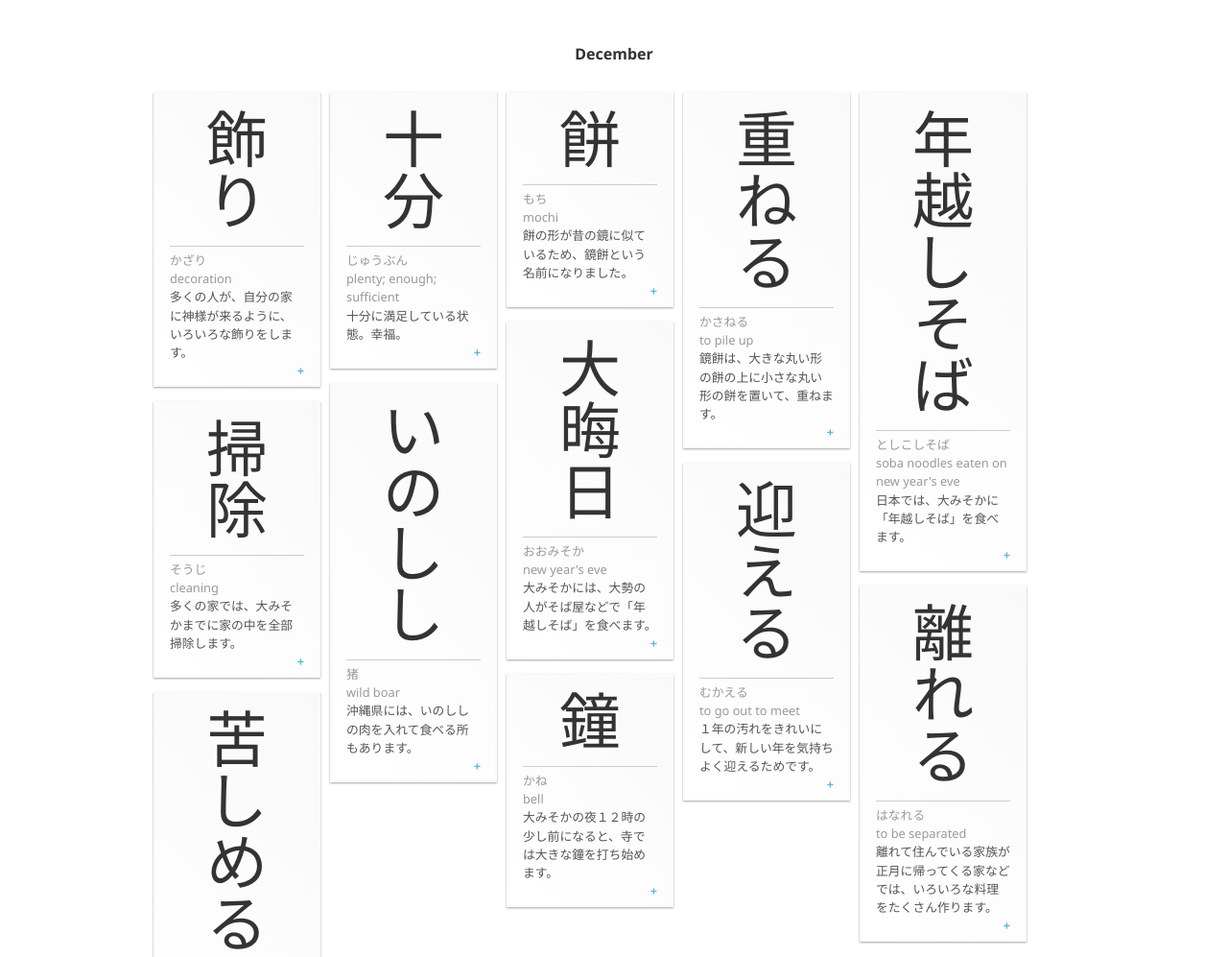
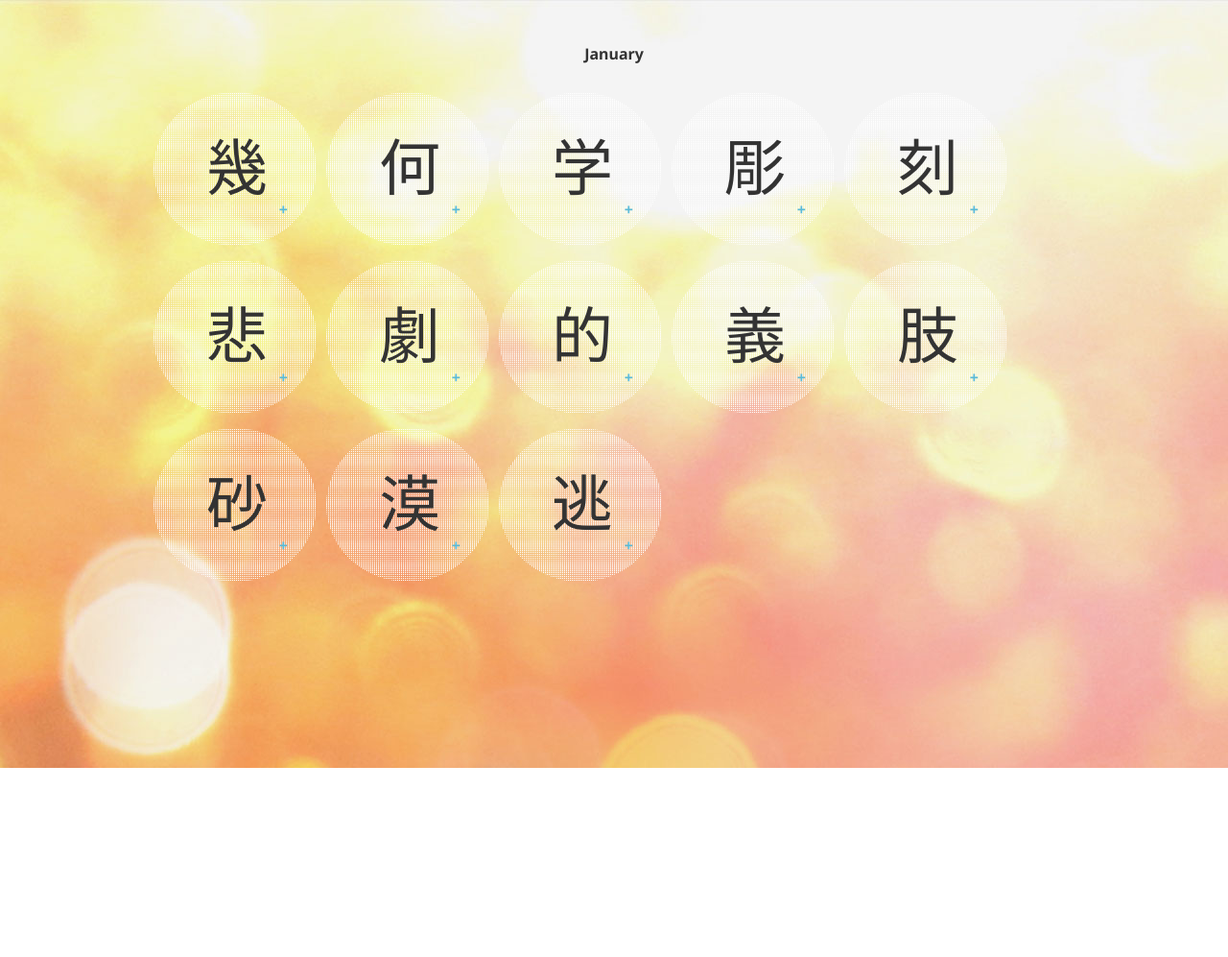
Before and after one commit to kamillel/japanese-log, a website: page src/index.html in a window 1280 px wide. Shown: the top 997 px of the page at 96% size. After the commit the page ends 800 px from the top, so only its background shows below. Drawn offline with Linux system fonts and the light colour scheme.

Commit message:
add January kanjis

```diff
--- /dev/null
+++ b/src/css/style.css
@@ -0,0 +1,164 @@
+@import url(http://fonts.googleapis.com/css?family=Noto+Sans:400,700);
+
+/************************ BASE ***********************/
+
+/* RESET - Eric Meyer | v2.0 | 20110126 */
+html, body, div, span, applet, object, iframe,
+h1, h2, h3, h4, h5, h6, p, blockquote, pre,
+a, abbr, acronym, address, big, cite, code,
+del, dfn, em, img, ins, kbd, q, s, samp,
+small, strike, strong, sub, sup, tt, var,
+b, u, i, center,
+dl, dt, dd, ol, ul, li,
+fieldset, form, label, legend,
+table, caption, tbody, tfoot, thead, tr, th, td,
+article, aside, canvas, details, embed,
+figure, figcaption, footer, header, hgroup,
+menu, nav, output, ruby, section, summary,
+time, mark, audio, video {
+	margin: 0;
+	padding: 0;
+	border: 0;
+	font-size: 100%;
+	font: inherit;
+	vertical-align: baseline;
+}
+/* HTML5 display-role reset for older browsers */
+article, aside, details, figcaption, figure,
+footer, header, hgroup, menu, nav, section {
+	display: block;
+}
+body {
+	line-height: 1;
+}
+ol, ul {
+	list-style: none;
+}
+blockquote, q {
+	quotes: none;
+}
+blockquote:before, blockquote:after,
+q:before, q:after {
+	content: '';
+	content: none;
+}
+table {
+	border-collapse: collapse;
+	border-spacing: 0;
+}
+/* END RESET */
+
+body {
+	font-family: 'Noto Sans', 'MS PGothic', Osaka, Arial, sans-serif;
+	background-color: #FFF;
+	color: #333333;
+	background-image: url(../medias/background2.jpg);
+	/*background-size: 100%;*/
+}
+h1 {
+	font-size: 1em;
+	font-weight: bold;
+}
+h2 {
+	font-size: 4em;
+}
+a {
+	color: #5ABAD6;
+	text-decoration: none;
+	font-weight: bold;
+}
+
+
+/************************ LAYOUT ***********************/
+
+#wrapper {
+  	max-width: 960px;
+  	margin: 0 auto;
+  	margin-top: 3em;
+	text-align: center;
+}
+#wrapper h1 {
+	margin-bottom: 2em;
+}
+.content {
+	/*padding: 5px;*/
+    margin: 30px auto;
+    padding: 0;
+    position: relative;
+}
+
+
+/************************ MODULE ***********************/
+
+.word {
+	/*background-color: #FEFEFE;*/
+	/*background: -webkit-linear-gradient(45deg, #FFF, #F9F9F9);*/
+	/*border: 2px solid #FAFAFA;*/
+	/*box-shadow: 0 1px 2px rgba(34, 25, 25, 0.4);*/
+	margin: 0 auto;
+	margin-bottom: 15px;
+	padding: 15px;
+	padding-bottom: 5px;
+	width: 140px;
+	height: 140px;
+	border-radius: 50%;
+	text-align: center;
+
+	background-image: -moz-linear-gradient(45deg, #FFF 25%, transparent 25%),
+        -moz-linear-gradient(-45deg, #FFF 25%, transparent 25%),
+        -moz-linear-gradient(45deg, transparent 75%, #FFF 75%),
+        -moz-linear-gradient(-45deg, transparent 75%, #FFF 75%);
+    background-image: -webkit-gradient(linear, 0 100%, 100% 0, color-stop(.25, #FFF), color-stop(.25, transparent)),
+        -webkit-gradient(linear, 0 0, 100% 100%, color-stop(.25, #FFF), color-stop(.25, transparent)),
+        -webkit-gradient(linear, 0 100%, 100% 0, color-stop(.75, transparent), color-stop(.75, #FFF)),
+        -webkit-gradient(linear, 0 0, 100% 100%, color-stop(.75, transparent), color-stop(.75, #FFF));
+    background-image: -webkit-linear-gradient(45deg, #FFF 25%, transparent 25%),
+        -webkit-linear-gradient(-45deg, #FFF 25%, transparent 25%),
+        -webkit-linear-gradient(45deg, transparent 75%, #FFF 75%),
+        -webkit-linear-gradient(-45deg, transparent 75%, #FFF 75%);
+    background-image: -o-linear-gradient(45deg, #FFF 25%, transparent 25%),
+        -o-linear-gradient(-45deg, #FFF 25%, transparent 25%),
+        -o-linear-gradient(45deg, transparent 75%, #FFF 75%),
+        -o-linear-gradient(-45deg, transparent 75%, #FFF 75%);
+    background-image: linear-gradient(45deg, #FFF 25%, transparent 25%),
+        linear-gradient(-45deg, #FFF 25%, transparent 25%),
+        linear-gradient(45deg, transparent 75%, #FFF 75%),
+        linear-gradient(-45deg, transparent 75%, #FFF 75%);
+    -moz-background-size: 2px 2px;
+    background-size: 2px 2px;
+    -webkit-background-size: 2px 2.1px; /* override value for webkit */
+    background-position: 0 0, 1px 0, 1px -1px, 0px 1px;
+}
+.word:before {
+  content: '';
+  display: inline-block;
+  height: 100%;
+  vertical-align: middle;
+}
+.word h2 {
+	display: inline-block;
+	/*width: 1em; /* to fake text vertical orientation */
+	margin-bottom: 15px;
+	vertical-align: middle;
+}
+
+.word .source {
+	/*text-align: right;*/
+	display: inline-block;
+	position: absolute;
+	bottom: 30px;
+	right: 30px;
+}
+
+
+/************************ STATES ***********************/
+
+/************************ THEME ***********************/
+
+/* DEBUG MODE */
+.debug #wrapper {
+	border: 1px solid #000;
+}
+.debug .content {
+	border: 1px solid #999;
+}
--- a/src/data/words.json
+++ b/src/data/words.json
@@ -1,98 +1,54 @@
 [
   {
-    "id": "kazari",
-    "name":"飾り",
-    "description":"decoration",
-    "pronunciation": "かざり",
-    "sentence": "多くの人が、自分の家に神様が来るように、いろいろな飾りをします。",
-    "link": "http://www3.nhk.or.jp/news/easy/k10014353081000/k10014353081000.html"
+    "name":"幾",
+    "source": "http://wired.jp/2015/01/21/fibonacci-zoetrope-sculptures/"
   },
   {
-    "id": "juubun",
-    "name":"十分",
-    "description":"plenty; enough; sufficient",
-    "pronunciation": "じゅうぶん",
-    "sentence": "十分に満足している状態。幸福。",
-    "source": "http://www3.nhk.or.jp/news/easy/k10014353081000/k10014353081000.html"
+    "name":"何",
+    "source": "http://wired.jp/2015/01/21/fibonacci-zoetrope-sculptures/"
   },
   {
-    "id": "mochi",
-    "name":"餅",
-    "description":"mochi",
-    "pronunciation": "もち",
-    "sentence": "餅の形が昔の鏡に似ているため、鏡餅という名前になりました。",
-    "source": "http://www3.nhk.or.jp/news/easy/k10014353081000/k10014353081000.html"
+    "name":"学",
+    "source": "http://wired.jp/2015/01/21/fibonacci-zoetrope-sculptures/"
   },
   {
-    "id": "kasaneru",
-    "name":"重ねる",
-    "description":"to pile up",
-    "pronunciation": "かさねる",
-    "sentence": "鏡餅は、大きな丸い形の餅の上に小さな丸い形の餅を置いて、重ねます。",
-    "source": "http://www3.nhk.or.jp/news/easy/k10014353081000/k10014353081000.html"
+    "name":"彫",
+    "source": "http://wired.jp/2015/01/21/fibonacci-zoetrope-sculptures/"
   },
   {
-    "id": "toshikoshisoba",
-    "name":"年越しそば",
-    "description":"soba noodles eaten on new year's eve",
-    "pronunciation": "としこしそば",
-    "sentence": "日本では、大みそかに「年越しそば」を食べます。",
-    "source": "http://www3.nhk.or.jp/news/easy/k10014353091000/k10014353091000.html"
+    "name":"刻",
+    "source": "http://wired.jp/2015/01/21/fibonacci-zoetrope-sculptures/"
   },
   {
-    "id": "oomisoka",
-    "name":"大晦日",
-    "description":"new year's eve",
-    "pronunciation": "おおみそか",
-    "sentence": "大みそかには、大勢の人がそば屋などで「年越しそば」を食べます。",
-    "source": "http://www3.nhk.or.jp/news/easy/k10014353091000/k10014353091000.html"
+    "name":"悲",
+    "source": "http://wired.jp/2015/01/18/3-d-printed-prosthetics/"
   },
   {
-    "id": "inoshishi",
-    "name":"いのしし",
-    "description":"wild boar",
-    "pronunciation": "猪",
-    "sentence": "沖縄県には、いのししの肉を入れて食べる所もあります。",
-    "source": "http://www3.nhk.or.jp/news/easy/k10014353091000/k10014353091000.html"
+    "name":"劇",
+    "source": "http://wired.jp/2015/01/18/3-d-printed-prosthetics/"
   },
   {
-    "id": "souji",
-    "name":"掃除",
-    "description":"cleaning",
-    "pronunciation": "そうじ",
-    "sentence": "多くの家では、大みそかまでに家の中を全部掃除します。",
-    "source": "http://www3.nhk.or.jp/news/easy/k10014353101000/k10014353101000.html"
+    "name":"的",
+    "source": "http://wired.jp/2015/01/18/3-d-printed-prosthetics/"
   },
   {
-    "id": "mukaeru",
-    "name":"迎える",
-    "description":"to go out to meet",
-    "pronunciation": "むかえる",
-    "sentence": "１年の汚れをきれいにして、新しい年を気持ちよく迎えるためです。",
-    "source": "http://www3.nhk.or.jp/news/easy/k10014353101000/k10014353101000.html"
+    "name":"義",
+    "source": "http://wired.jp/2015/01/18/3-d-printed-prosthetics/"
   },
   {
-    "id": "hanareru",
-    "name":"離れる",
-    "description":"to be separated",
-    "pronunciation": "はなれる",
-    "sentence": "離れて住んでいる家族が正月に帰ってくる家などでは、いろいろな料理をたくさん作ります。",
-    "source": "http://www3.nhk.or.jp/news/easy/k10014353101000/k10014353101000.html"
+    "name":"肢",
+    "source": "http://wired.jp/2015/01/18/3-d-printed-prosthetics/"
   },
   {
-    "id": "kane",
-    "name":"鐘",
-    "description":"bell",
-    "pronunciation": "かね",
-    "sentence": "大みそかの夜１２時の少し前になると、寺では大きな鐘を打ち始めます。",
-    "source": "http://www3.nhk.or.jp/news/easy/k10014353101000/k10014353101000.html"
+    "name":"砂",
+    "source": "http://mcha.jp/39454"
   },
   {
-    "id": "souji",
-    "name":"苦しめる",
-    "description":"to torment; to hurt; to trouble",
-    "pronunciation": "くるめる",
-    "sentence": " 煩悩（＝人を苦しめる欲望など）",
-    "source": "http://www3.nhk.or.jp/news/easy/k10014353101000/k10014353101000.html"
+    "name":"漠",
+    "source": "http://mcha.jp/39454"
+  },
+  {
+    "name":"逃",
+    "source": "http://sisinmaru.blog17.fc2.com/blog-entry-1845.html"
   }
 ]
--- a/src/index.html
+++ b/src/index.html
@@ -1,23 +1,18 @@
 <!DOCTYPE html>
-<html ng-app="december">
+<html ng-app="myWords">
   <head>
     <meta http-equiv="Content-Type" content="text/html; charset=UTF-8" />
-    <title>December Vocab</title>
+    <title>January Vocab</title>
     <meta name="author" content="Camille Lemaire">
-    <link rel="stylesheet" type="text/css" href="style.css" />
+    <link rel="stylesheet" type="text/css" href="css/style.css" />
   </head>
   <body ng-controller="VocabController as vocab">
     <div id="wrapper">
-      <h1>December</h1>
-      <div class="content" id="grid">
-        <div ng-repeat="word in vocab.words" class="word {{word.id}}" ng-gate8-masonry>
+      <h1>January</h1>
+      <div class="content grid" id="grid">
+        <div ng-repeat="word in vocab.words" class="word" ng-gate8-masonry>
           <h2>{{word.name}}</h2>
-          <div class="info">
-            <p class="pronunciation">{{word.pronunciation}}</p>
-            <p class="description">{{word.description}}</p>
-            <p class="sentence">{{word.sentence}}</p>
-            <p class="source"><a href="{{word.source}}" target="_blank">+</a></p>
-          </div>
+          <p class="source"><a href="{{word.source}}" target="_blank">+</a></p>
         </div>
       </div>
     </div> <!-- end wrapper -->
--- a/src/js/app.js
+++ b/src/js/app.js
@@ -1,7 +1,7 @@
-var december = angular.module('december', []);
-// var december = angular.module('december', ['ng']);
+var myWords = angular.module('myWords', []);
+// var myWords = angular.module('myWords', ['ng']);
 
-december.controller('VocabController', function($scope, $http) {
+myWords.controller('VocabController', function($scope, $http) {
     var vocab = this;
     vocab.words = [];
 
@@ -14,7 +14,7 @@ december.controller('VocabController', function($scope, $http) {
 });
 
 // directive from https://github.com/gate8team/socialMood
-december.directive('ngGate8Masonry', function($timeout) {
+myWords.directive('ngGate8Masonry', function($timeout) {
     return function(scope, element, attrs) {
 
         if (scope.$last){
```
Also changed, not shown: src/data/december.json (added, +98 -0 lines), src/december.html (added, +66 -0 lines), src/js/AnimOnScroll.js (added, +178 -0 lines), src/css/december.css (renamed from src/style.css), src/medias/background1.jpg (added), src/medias/background2.jpg (added).
